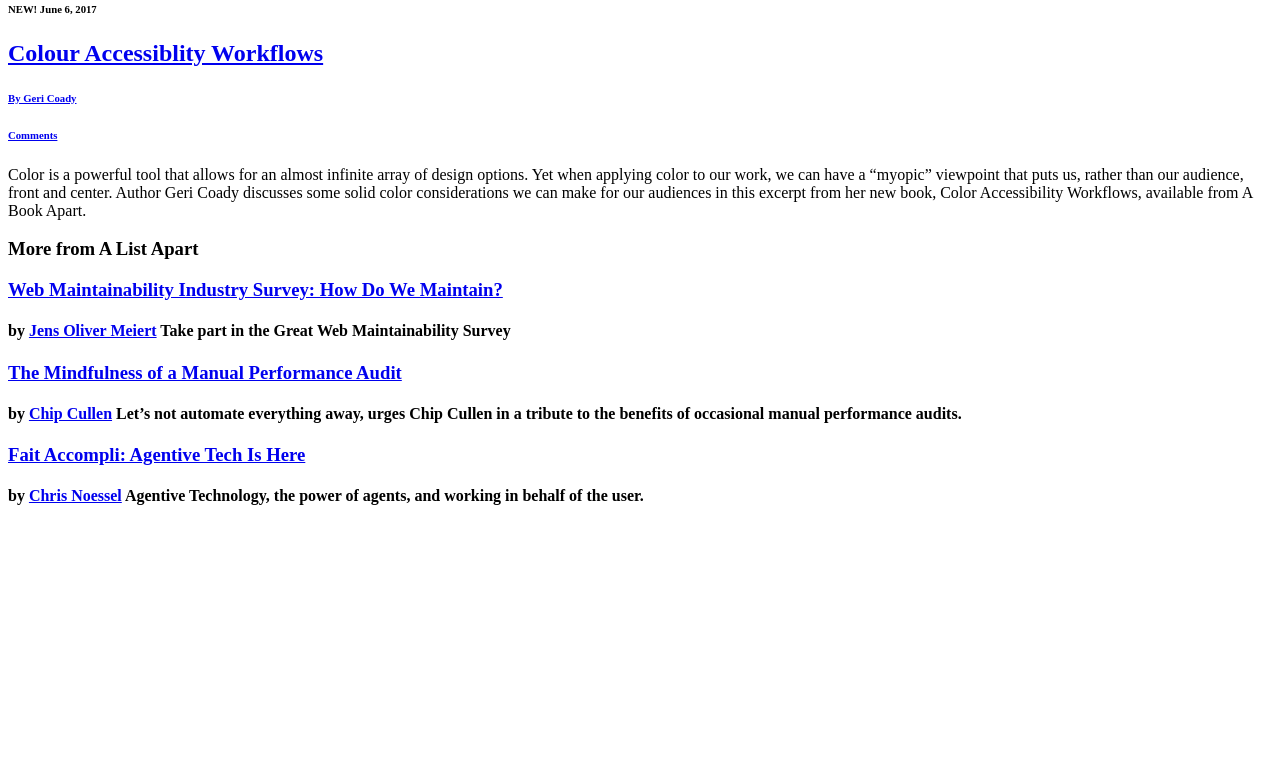
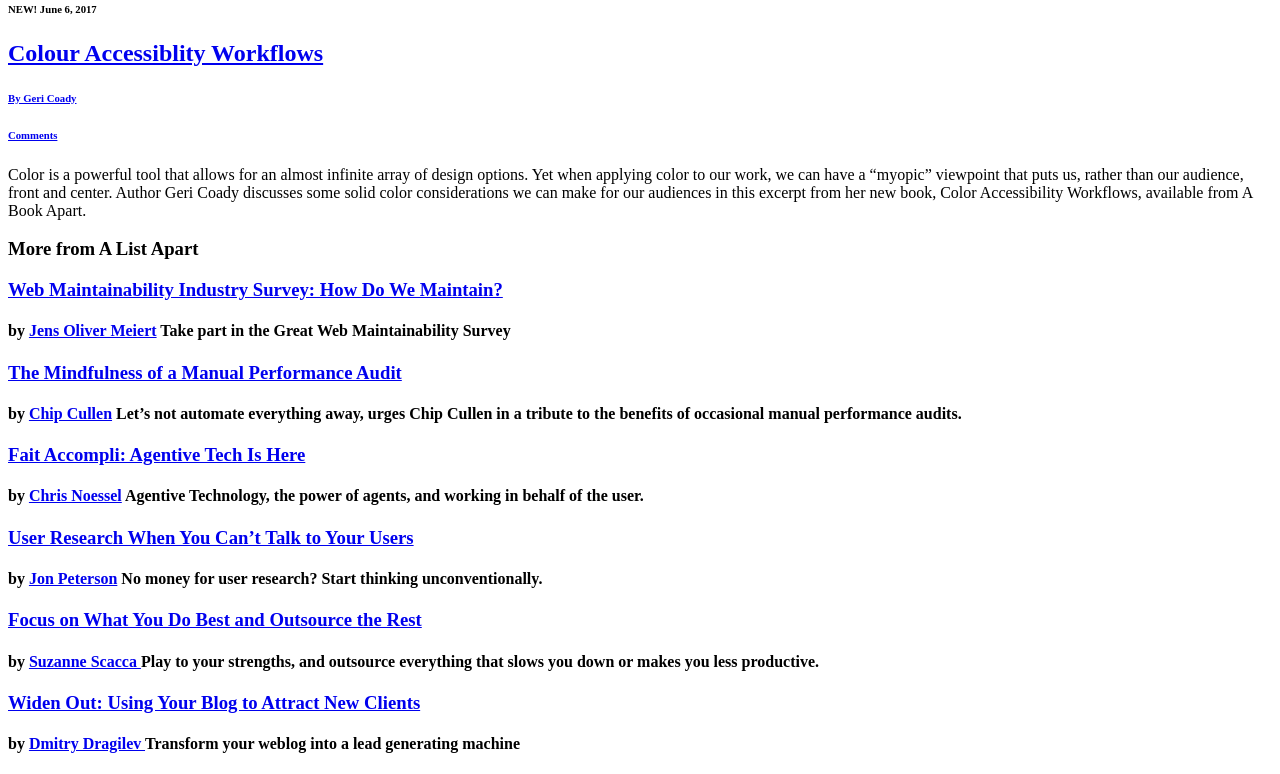
Before and after one commit to martinegagne/html_layout, a plain HTML site: page index.html in a window 1280 px wide. Shown: the part 226-1000 px from the top of the page. Before the commit the page ends 800 px from the top, so only its background shows below. Drawn offline with Linux system fonts and the light colour scheme.

Commit message:
added blog posts 5, 6, 7

```diff
--- a/index.html
+++ b/index.html
@@ -70,7 +70,7 @@
 <h3>More from A List Apart
 </h3>
 
-<article class="Blog post 3">
+<article class="Blog post 2">
   <h3>
     <a href="https://alistapart.com/article/web-maintainability-survey">
       Web Maintainability Industry Survey: How Do We Maintain?
@@ -82,7 +82,7 @@
   </h4>
 </article>
 
-<article class="Blog post 2">
+<article class="Blog post 3">
   <h3>
     <a href="https://alistapart.com/article/mindfulness-of-a-manual-
     performance-audit"> The Mindfulness of a Manual Performance Audit
@@ -94,7 +94,7 @@
   </h4>
 </article>
 
-<article class="Blog post 3">
+<article class="Blog post 4">
   <h3>
     <a href="https://alistapart.com/article/fait-accompli-agentive-tech-is-here"
     > Fait Accompli: Agentive Tech Is Here
@@ -105,5 +105,39 @@
   </h4>
 </article>
 
+<article class="Blog post 5">
+  <h3>
+    <a href="https://alistapart.com/article/user-research-when-you-cant-talk-to-
+    your-users">User Research When You Can’t Talk to Your Users
+  </a>
+  </h3>
+  <h4>by <a href="https://alistapart.com/author/jon-peterson">Jon Peterson</a>
+    No money for user research? Start thinking unconventionally.
+  </h4>
+</article>
+
+<article class="Blog post 6">
+  <h3>
+    <a href="https://alistapart.com/article/focus-on-what-you-do-best-and-
+    outsource-the-rest">Focus on What You Do Best and Outsource the Rest
+  </a>
+  </h3>
+  <h4>by <a href="https://alistapart.com/author/suzanne-scacca">Suzanne Scacca
+  </a> Play to your strengths, and outsource everything that slows you down or
+  makes you less productive.
+  </h4>
+</article>
+
+<article class="Blog post 7">
+  <h3>
+    <a href="https://alistapart.com/article/widen-out-using-your-blog-to-attract
+    -new-clients">Widen Out: Using Your Blog to Attract New Clients
+  </a>
+  </h3>
+  <h4>by <a href="https://alistapart.com/author/dmitry-dragilev">Dmitry Dragilev
+  </a> Transform your weblog into a lead generating machine
+  </h4>
+</article>
+
   </body>
 </html>
```
